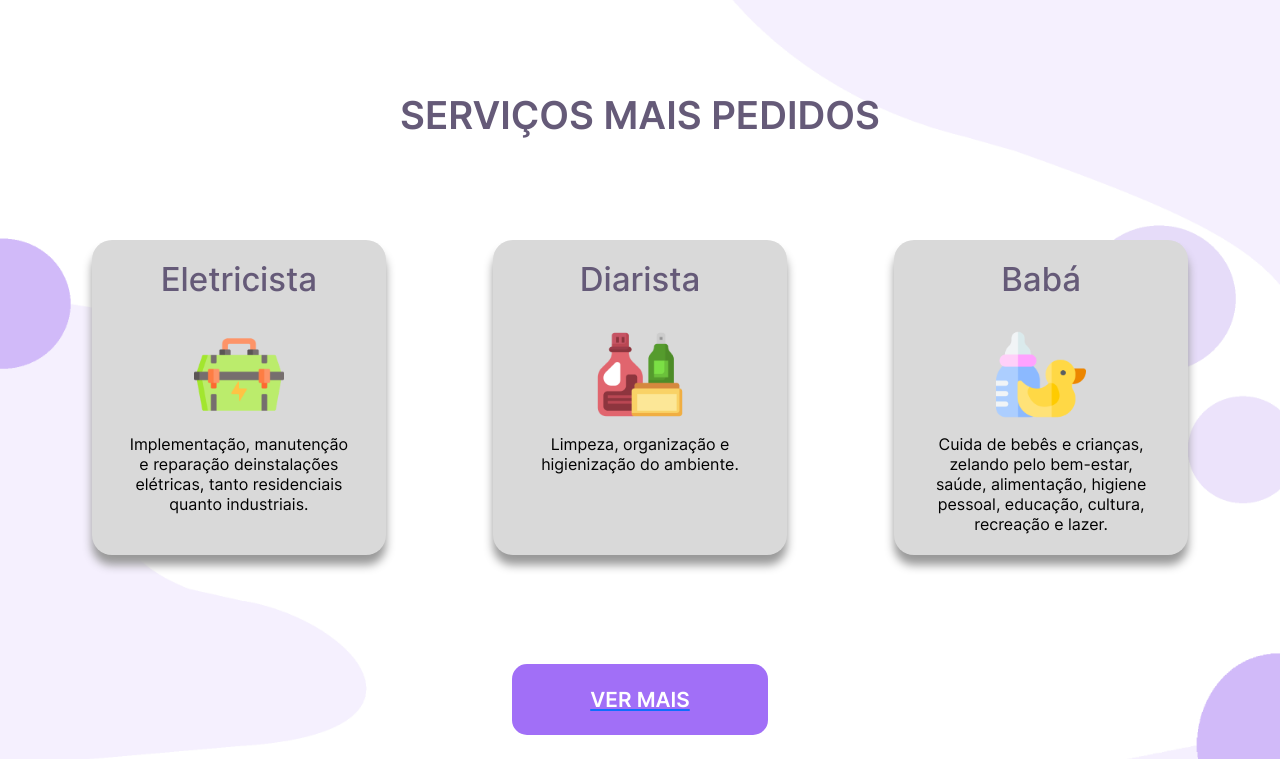
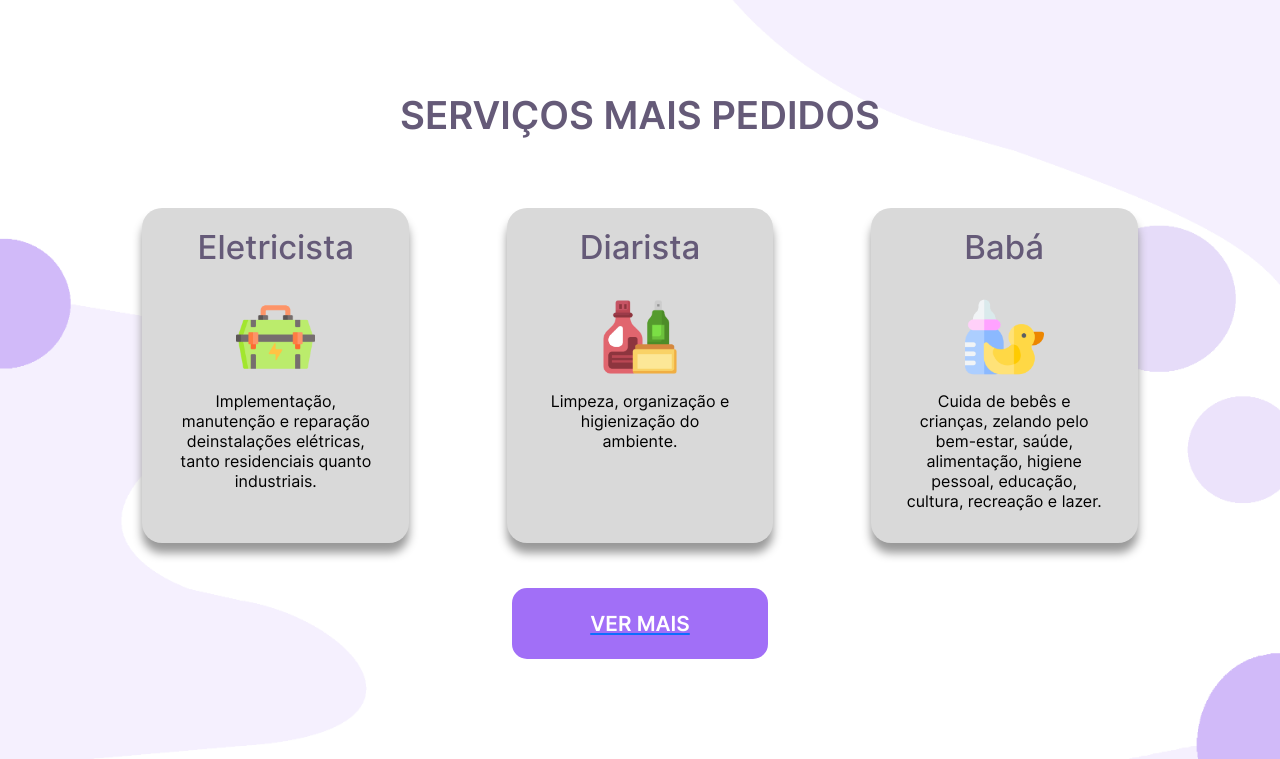
Before and after one commit to yasminwtr/ThePurpleHouse, a React (Create React App) app: page / in a window 1280 px wide. Shown: the part 711-1470 px from the top of the page. Built offline with nearby package versions, Linux system fonts and the light colour scheme.

Commit message:
modificaçoes pag home

```diff
--- a/src/components/Pages/Home/styles.css
+++ b/src/components/Pages/Home/styles.css
@@ -83,8 +83,8 @@ color: #000;
 /* -------------serviços--------------- */
 
 .serviceHome{
-padding: 30px 0px;
-  margin: 5% 0 5% 0;
+  padding: 30px 60px;
+  /* margin: 0% 0 5% 0; */
   display: flex;
   width: 100%;
   justify-content: space-evenly;
@@ -99,7 +99,7 @@ padding: 30px 0px;
   }
 .servicoscards{
   width: 23%;
-  height: 315px;
+  height: 335px;
   padding: 20px 35px;
   background: #D9D9D9;
   box-shadow: 0 10px 10px 0  #999999;
```
